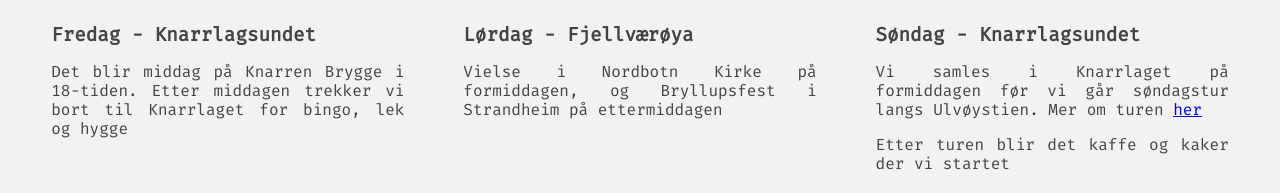
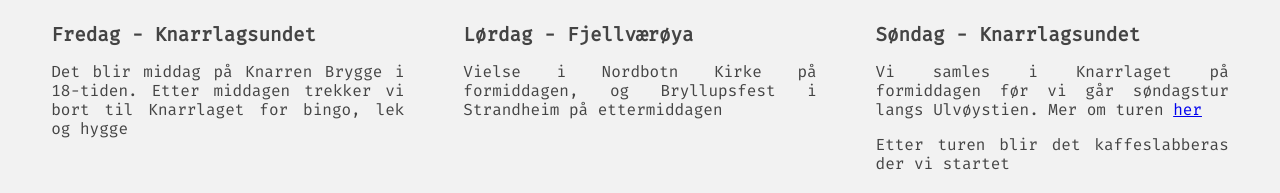
Before and after one commit to melhoos/gudrunogsimon, a React (Create React App) app: page / in a window 1280 px wide. Shown: the part 820-1013 px from the top of the page. Built offline with nearby package versions, Linux system fonts and the light colour scheme.

Commit message:
Update Program.jsx

```diff
--- a/src/Program.jsx
+++ b/src/Program.jsx
@@ -39,7 +39,7 @@ const Program = () => {
             </a>
           </p>
           <p>
-                Etter turen blir det kaffe og kaker der vi startet
+                Etter turen blir det kaffeslabberas der vi startet
                 </p>
         </div>
       </div>
```
